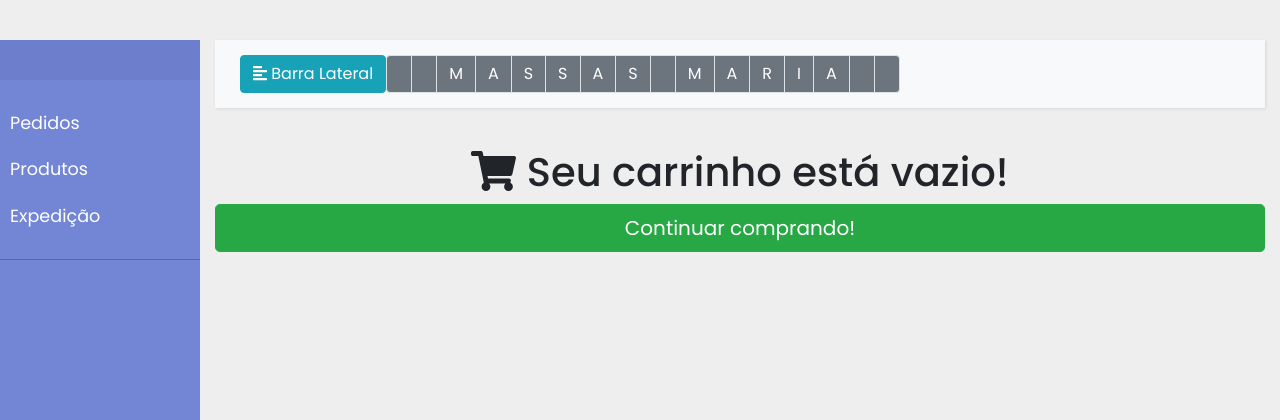
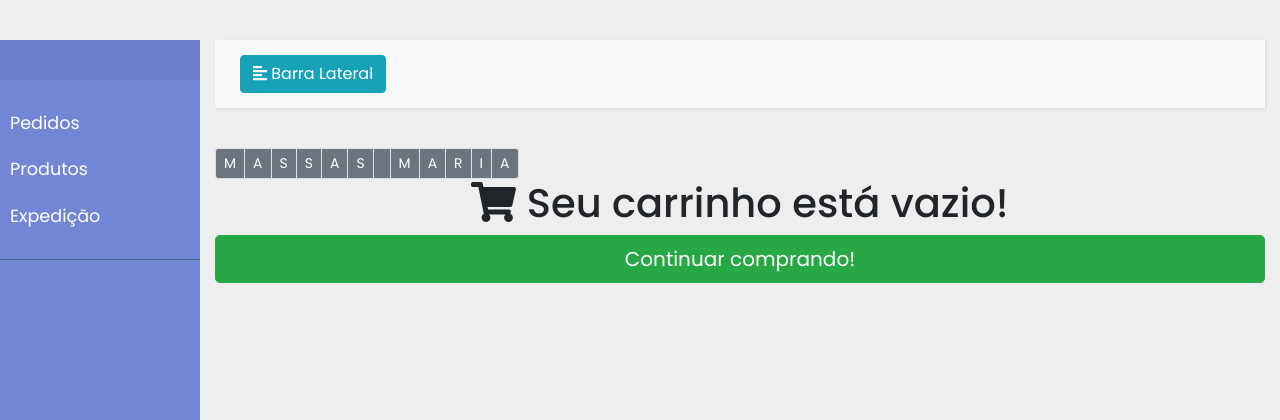
Before and after one commit to Eduardo-Lucas/massas-maria, a Django app: page /cart/ in a window 1280 px wide. Shown: the top 420 px of the page. Run offline with Django 3.2, Linux system fonts and the light colour scheme; some libraries are stand-ins or nearby versions.

Commit message:
Mudando o letreiro de lugar

```diff
--- a/cart/templates/cart/detail.html
+++ b/cart/templates/cart/detail.html
@@ -21,13 +21,13 @@
 
         <h6><i class="fas fa-arrow-alt-circle-down"></i> Itens no carrinho de compras <i class="fas fa-arrow-alt-circle-down"></i></h6>
 
-        <div class="container-fluid">
+        <div class="container">
             {% for item in cart %}
                 {% with produto=item.product %}
 
-                     <div class="col-sm-4">
+                     <div class="col-md-4">
                           <div class="card border-success mb-3" style="background-color: #eee;">
-                              <img src="{% if produto.image %}{{ produto.image.url }}{% else %}{% static 'img/no_image.png' %}{% endif %}">
+                              <img class="img-fluid" src="{% if produto.image %}{{ produto.image.url }}{% else %}{% static 'img/no_image.png' %}{% endif %}">
                                <div class="card-body">
                                    <p class="card-text">{{ produto.descricao|capfirst }}</p>
                                    <p class="card-text">
@@ -52,10 +52,6 @@
                           </div>
                      </div>
 
-
-
-
-
                 {% endwith %}
             {% endfor %}
         </div>
--- a/materiais/templates/materiais/base.html
+++ b/materiais/templates/materiais/base.html
@@ -100,27 +100,7 @@
                         </div>
                     {% endif %}
 
-                <div class="btn-toolbar justify-content-between" role="toolbar" aria-label="Toolbar with button groups">
-                    <div class="btn-group" role="group" aria-label="First group">
-                        <button type="button" class="btn btn-secondary border"></button>
-                        <button type="button" class="btn btn-secondary border"></button>
-                        <button type="button" class="btn btn-secondary border">M</button>
-                        <button type="button" class="btn btn-secondary border">A</button>
-                        <button type="button" class="btn btn-secondary border">S</button>
-                        <button type="button" class="btn btn-secondary border">S</button>
-                        <button type="button" class="btn btn-secondary border">A</button>
-                        <button type="button" class="btn btn-secondary border">S</button>
-                        <button type="button" class="btn btn-secondary border"></button>
-                        <button type="button" class="btn btn-secondary border">M</button>
-                        <button type="button" class="btn btn-secondary border">A</button>
-                        <button type="button" class="btn btn-secondary border">R</button>
-                        <button type="button" class="btn btn-secondary border">I</button>
-                        <button type="button" class="btn btn-secondary border">A</button>
-                        <button type="button" class="btn btn-secondary border"></button>
-                        <button type="button" class="btn btn-secondary border"></button>
 
-                    </div>
-                </div>
 
 
 
@@ -166,6 +146,25 @@
 
                 </div>
             </nav>
+
+            <div class="btn-toolbar justify-content-between mt-0" role="toolbar" aria-label="Toolbar with button groups">
+                    <div class="btn-group" role="group" aria-label="First group">
+                        <button type="button" class="btn btn-secondary border btn-sm">M</button>
+                        <button type="button" class="btn btn-secondary border btn-sm">A</button>
+                        <button type="button" class="btn btn-secondary border btn-sm">S</button>
+                        <button type="button" class="btn btn-secondary border btn-sm">S</button>
+                        <button type="button" class="btn btn-secondary border btn-sm">A</button>
+                        <button type="button" class="btn btn-secondary border btn-sm">S</button>
+                        <button type="button" class="btn btn-secondary border btn-sm"></button>
+                        <button type="button" class="btn btn-secondary border btn-sm">M</button>
+                        <button type="button" class="btn btn-secondary border btn-sm">A</button>
+                        <button type="button" class="btn btn-secondary border btn-sm">R</button>
+                        <button type="button" class="btn btn-secondary border btn-sm">I</button>
+                        <button type="button" class="btn btn-secondary border btn-sm">A</button>
+
+                    </div>
+                </div>
+
             </div>
 
             <div class="container">
--- a/materiais/templates/materiais/pedido/create.html
+++ b/materiais/templates/materiais/pedido/create.html
@@ -50,7 +50,7 @@
             {% with produto=item.product %}
                 <div class="col-sm-4">
                     <div class="card border-warning mb-3" style="background-color: #eee;">
-                        <img src="{% if produto.image %}{{ produto.image.url }}{% else %}{% static 'img/no_image.png' %}{% endif %}">
+                        <img class="img-fluid" src="{% if produto.image %}{{ produto.image.url }}{% else %}{% static 'img/no_image.png' %}{% endif %}">
                         <div class="card-body">
                             <h5 class="card-title">{{item.codigo}}-{{ item.descricao }}</h5>
                             <h5 class="card-text"> Total do Item: {{ item.total_price|floatformat:2 }}</h5>
--- a/materiais/templates/materiais/produto/detail.html
+++ b/materiais/templates/materiais/produto/detail.html
@@ -10,7 +10,7 @@
 
     <div class="container-fluid">
 
-        <img src="{{ produto.imageURL }}">
+        <img class="img-fluid" src="{{ produto.imageURL }}">
 
 
         <h4>{{ produto.descricao }}</h4>
--- a/usesoft_R3/settings.ini
+++ b/usesoft_R3/settings.ini
@@ -15,6 +15,7 @@ DEFAULT_FROM_EMAIL=eduardolucas40@gmail.com
 EMAIL_BACKEND=django.core.mail.backends.smtp.Email.BackEnd
 
 
+
 DB_NAME=VENDAS_MS
 DB_USER=postgres
 DB_PASSWORD=postgres
```
